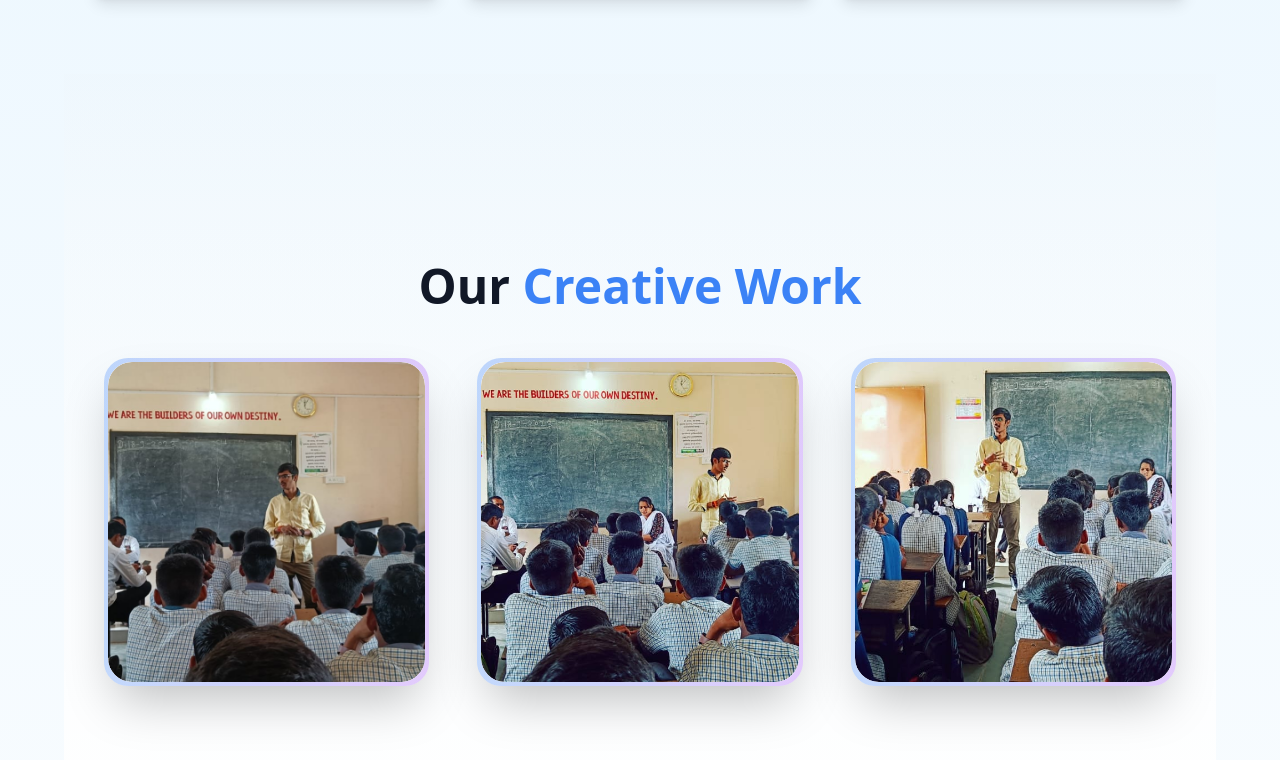
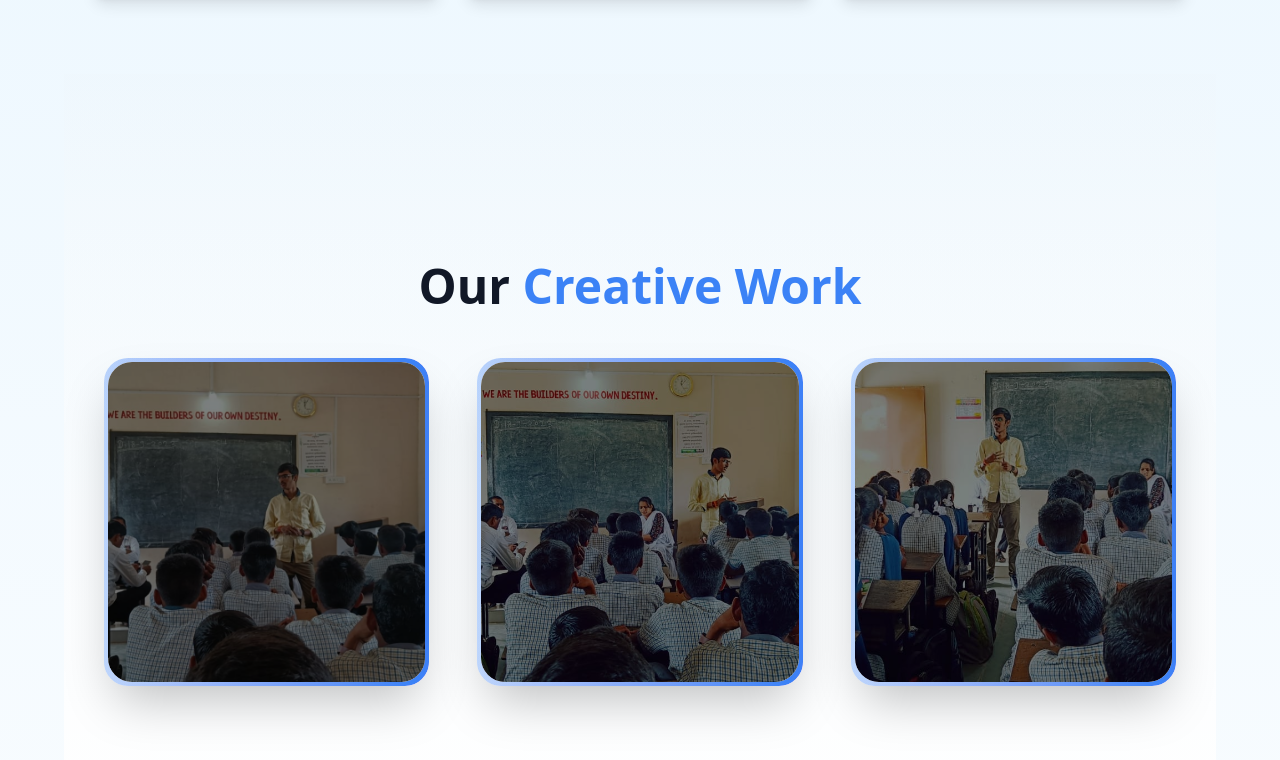
Before and after one commit to MaheshPokale99/impluse, a React (Vite) app: page / in a window 1280 px wide. Shown: the part 1366-2126 px from the top of the page. Built offline with nearby package versions, Linux system fonts and the light colour scheme.

Commit message:
image animation

```diff
--- a/src/component/Work.jsx
+++ b/src/component/Work.jsx
@@ -7,14 +7,10 @@ const Work = () => {
   const [isVisible, setIsVisible] = useState(false);
 
   useEffect(() => {
-    const updateThreshold = () => {
-      return window.innerWidth < 768 ? 0.2 : 0.3;
-    };
+    const updateThreshold = () => (window.innerWidth < 768 ? 0.2 : 0.3);
 
     const observer = new IntersectionObserver(
-      ([entry]) => {
-        setIsVisible(entry.isIntersecting);
-      },
+      ([entry]) => setIsVisible(entry.isIntersecting),
       { threshold: updateThreshold() }
     );
 
@@ -40,8 +36,8 @@ const Work = () => {
             key={index}
             initial={{ opacity: 0, y: 50, scale: 0.9 }}
             animate={isVisible ? { opacity: 1, y: 0, scale: 1 } : { opacity: 0 }}
-            transition={{ duration: 0.6, delay: index * 0.2 }}
-            whileHover={{ scale: 1.1 }}
+            transition={{ duration: 0.8, ease: "easeInOut", delay: index * 0.2 }}
+            whileHover={{ scale: 1.08, transition: { duration: 0.4, ease: "easeOut" } }}
             className="relative rounded-3xl overflow-hidden shadow-2xl bg-gradient-to-r from-blue-500/30 to-purple-500/30 p-1"
           >
             {isVisible && (
@@ -55,7 +51,7 @@ const Work = () => {
                   opacity: 1,
                 }}
                 transition={{
-                  duration: 2,
+                  duration: 3,
                   repeat: Infinity,
                   repeatType: "mirror",
                   ease: "linear",
@@ -68,13 +64,15 @@ const Work = () => {
                 src={image}
                 alt="Project"
                 className="w-full h-80 object-cover rounded-3xl transition-transform duration-500 ease-in-out"
-                whileHover={{ scale: 1.05 }}
+                whileHover={{ scale: 1.04, transition: { duration: 0.5, ease: "easeInOut" } }}
               />
 
+              {/* Smooth Overlay Effect */}
               <motion.div
-                className="absolute inset-0 bg-black/50 dark:bg-gray-900/60 opacity-0 flex flex-col items-center justify-center transition-all duration-500"
-                whileHover={{ opacity: 1 }}
-              ></motion.div>
+                className="absolute inset-0 bg-black/50 dark:bg-gray-900/60 flex flex-col items-center justify-center transition-all duration-500"
+                initial={{ opacity: 1 }}
+                whileHover={{ opacity: 0, transition: { duration: 0.5, ease: "easeInOut" } }}
+              />
             </div>
           </motion.div>
         ))}
```
